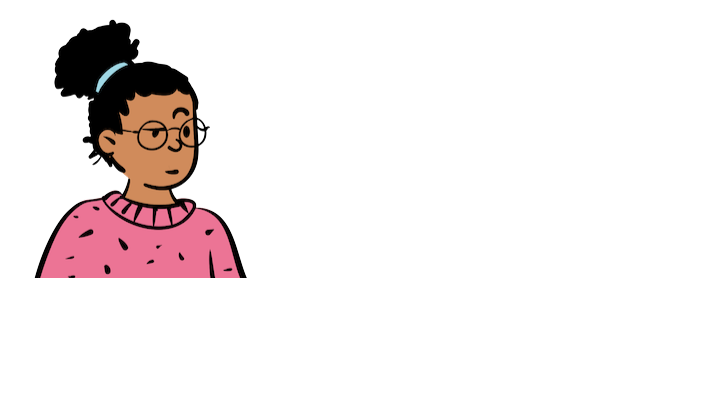
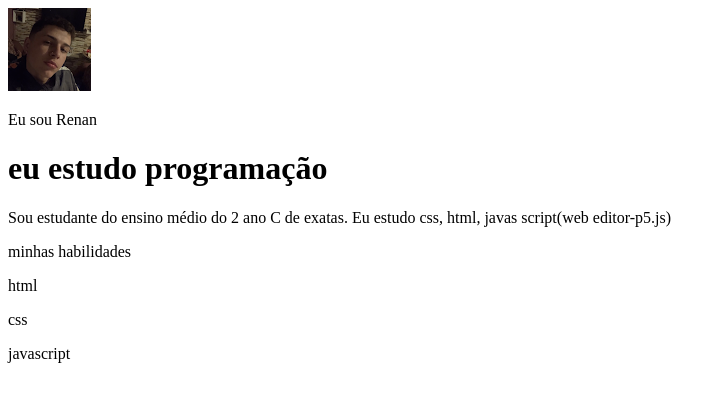
Before and after one commit to pedimesa/portifolio, a plain HTML site: page index.html in a window 1280 px wide. Shown: the whole page, without its empty margins (0-726 px from the left). Drawn offline with Linux system fonts and the light colour scheme.

Commit message:
pedimesaa

```diff
--- a/index.html
+++ b/index.html
@@ -6,7 +6,15 @@
     <title>meu portifolio</title>
 </head>
 <body>
-    <img src="/img/avatar-perfil.png" alt="avatar da fernanda
-">
+    <img src="/img/unnamed(1).png" alt="avatar do Renan">
+    <p>Eu sou Renan</p>
+    <h1>eu estudo programação</h1>
+    <p>Sou estudante do ensino médio do 2 ano C de exatas. Eu estudo css, html, javas script(web editor-p5.js)</p>
+    <p>minhas habilidades</p>
+    <div>
+        <p>html</p>
+        <p>css</p>
+        <p>javascript</p>
+    </div>
 </body>
 </html>
```
Also changed, not shown: img/unnamed(1).png (added).
